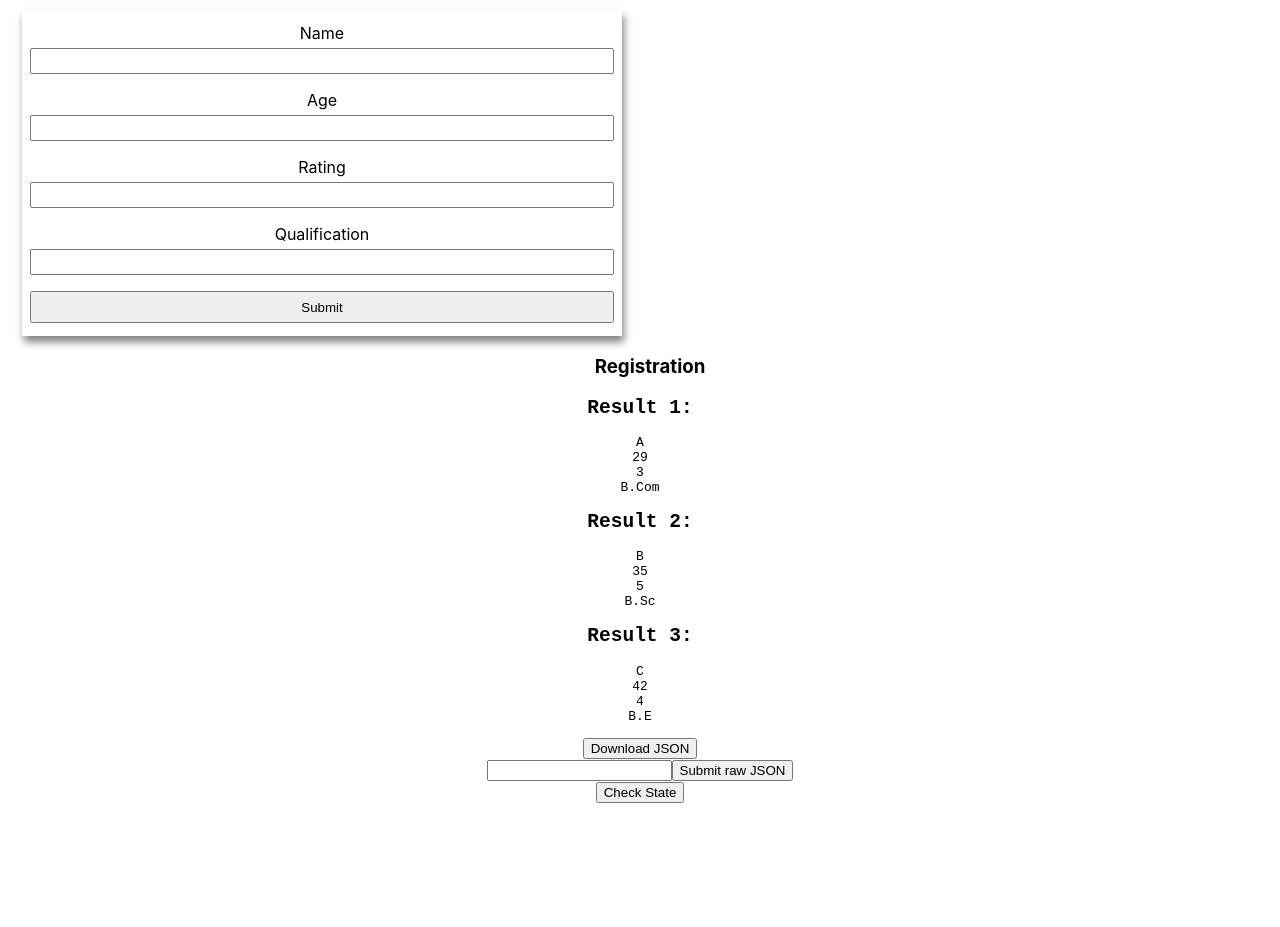
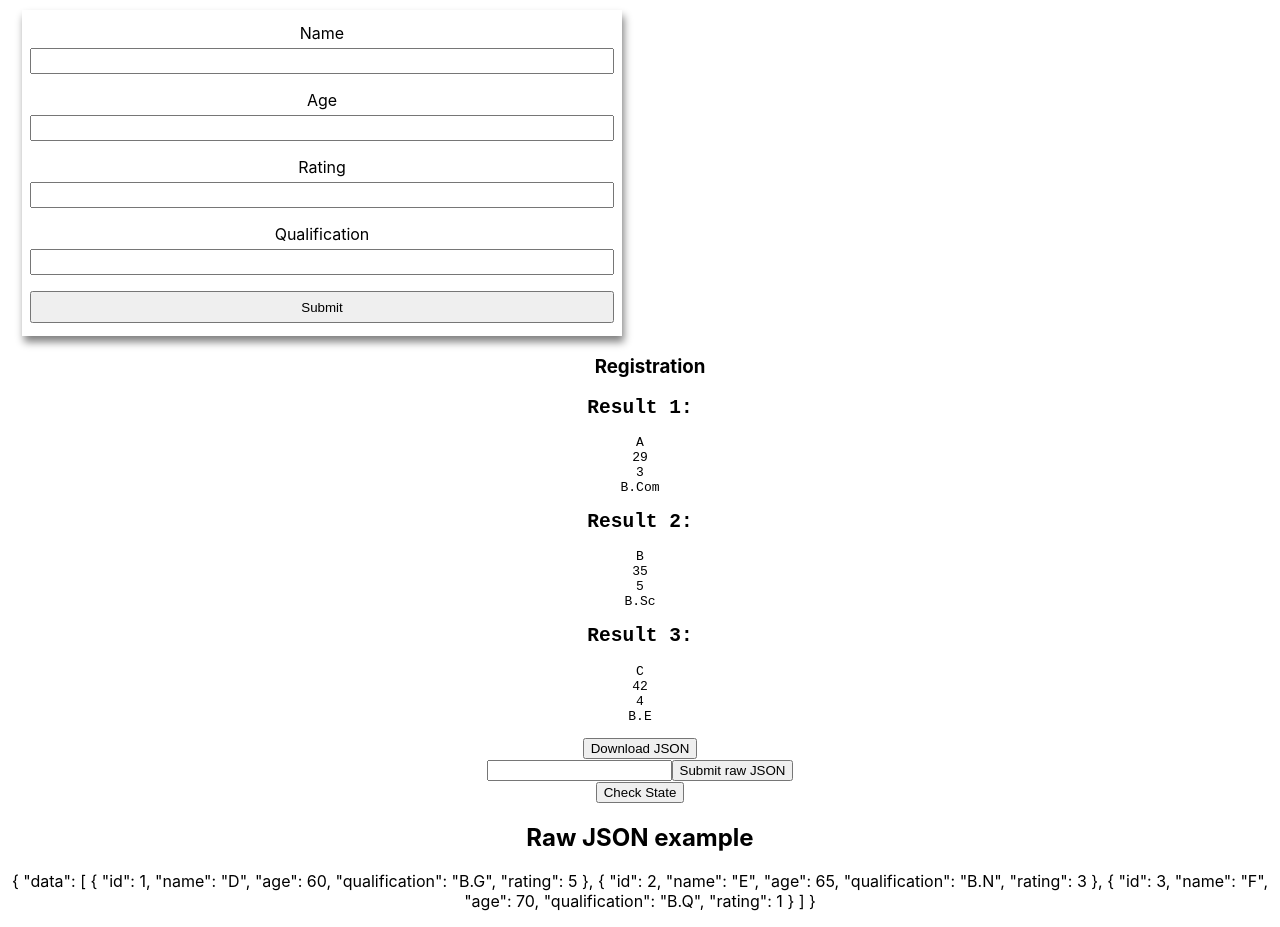
Before and after one commit to capntechbeard/react-dynamicform, a React (Create React App) app: page / in a window 1280 px wide. Before the commit the page ends 803 px from the top, so only its background shows below. Built offline with nearby package versions, Linux system fonts and the light colour scheme.

Commit message:
Raw JSON input functions and replaces the state value
Also included an example snippet to show results. JSON written in react does not need quotes around properties, however JSON before it is parsed into react does.

```diff
--- a/src/App.js
+++ b/src/App.js
@@ -36,18 +36,18 @@ class App extends Component {
     this.handleSubmit = this.handleSubmit.bind(this);
   }
 
-  checkState() {
-    console.log(App.state);
-  }
+  checkState = () => {
+    console.log(this.state);
+  };
 
   updateInput(event) {
     this.setState({ json: event.target.value });
   }
 
-  handleSubmit() {
-    App.state = this.state.json;
+  handleSubmit = () => {
+    this.setState(JSON.parse(this.state.json));
     console.log(this.state);
-  }
+  };
 
   downloadTxtFile = () => {
     const element = document.createElement("a");
@@ -143,6 +143,33 @@ class App extends Component {
         <button onClick={this.handleSubmit}>Submit raw JSON</button>
         <br />
         <button onClick={this.checkState}>Check State</button>
+        <br />
+        <h2>Raw JSON example</h2>
+        <p>{`{
+  "data": [
+    {
+      "id": 1,
+      "name": "D",
+      "age": 60,
+      "qualification": "B.G",
+      "rating": 5
+    },
+    {
+      "id": 2,
+      "name": "E",
+      "age": 65,
+      "qualification": "B.N",
+      "rating": 3
+    },
+    {
+      "id": 3,
+      "name": "F",
+      "age": 70,
+      "qualification": "B.Q",
+      "rating": 1
+    }
+  ]
+}`}</p>
       </div>
     );
   }
```
